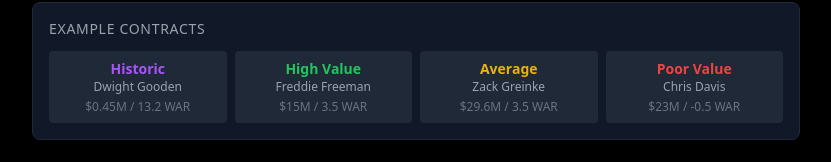
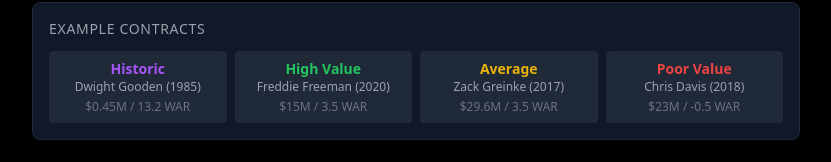
Before and after one commit to harnischllc/badder-calc, a React (Vite) app: page / in a window 1280 px wide. Shown: the part 350-512 px from the top of the page, without its empty margins (224-1055 px from the left). Built offline with nearby package versions, Linux system fonts and the light colour scheme.

Commit message:
Update ExampleContracts.jsx

```diff
--- a/src/components/ExampleContracts.jsx
+++ b/src/components/ExampleContracts.jsx
@@ -1,11 +1,15 @@
 import React from 'react';
 
+// ------------------ EXAMPLE PLAYERS ------------------
+// Added "year" to every object so the UI can show when the season occurred.
+// Salaries are shown in millions just like before. WAR numbers unchanged.
 const individualExamples = [
   {
     category: 'Historic',
     player: 'Dwight Gooden',
     salary: '0.45',
     war: '13.2',
+    year: '1985',
     colorClass: 'text-purple-500',
     display: '$0.45M / 13.2 WAR'
   },
@@ -14,6 +18,7 @@
     player: 'Freddie Freeman',
     salary: '15',
     war: '3.5',
+    year: '2020',
     colorClass: 'text-green-500',
     display: '$15M / 3.5 WAR'
   },
@@ -22,6 +27,7 @@
     player: 'Zack Greinke',
     salary: '29.6',
     war: '3.5',
+    year: '2017',
     colorClass: 'text-yellow-500',
     display: '$29.6M / 3.5 WAR'
   },
@@ -30,11 +36,14 @@
     player: 'Chris Davis',
     salary: '23.0',
     war: '-0.5',
+    year: '2018',
     colorClass: 'text-red-500',
     display: '$23M / -0.5 WAR'
   }
 ];
 
+// ------------------ EXAMPLE TEAMS ------------------
+// Team objects already contain "year"; kept as‑is for now.
 const teamExamples = [
   {
     category: 'Elite',
@@ -80,8 +89,9 @@
   return (
     <div className="bg-gray-900 rounded-lg p-3 md:p-4 mb-4 md:mb-6 border border-gray-800">
       <h3 className="text-xs sm:text-sm font-medium text-gray-400 uppercase tracking-wider mb-2 md:mb-3">
-        {mode === 'individual' ? 'Example Contracts' : 'Example Teams (2023 Season)'}
+        {mode === 'individual' ? 'Example Contracts' : 'Example Teams'}
       </h3>
+
       <div className="grid grid-cols-2 sm:grid-cols-4 gap-2">
         {examples.map((example, index) => (
           <button
@@ -93,7 +103,9 @@
               {example.category}
             </div>
             <div className="text-gray-400 text-xs">
-              {mode === 'individual' ? example.player : example.team}
+              {mode === 'individual'
+                ? `${example.player} (${example.year})`
+                : `${example.team} (${example.year})`}
             </div>
             <div className="text-gray-500 text-xs mt-1">
               {example.display}
```
